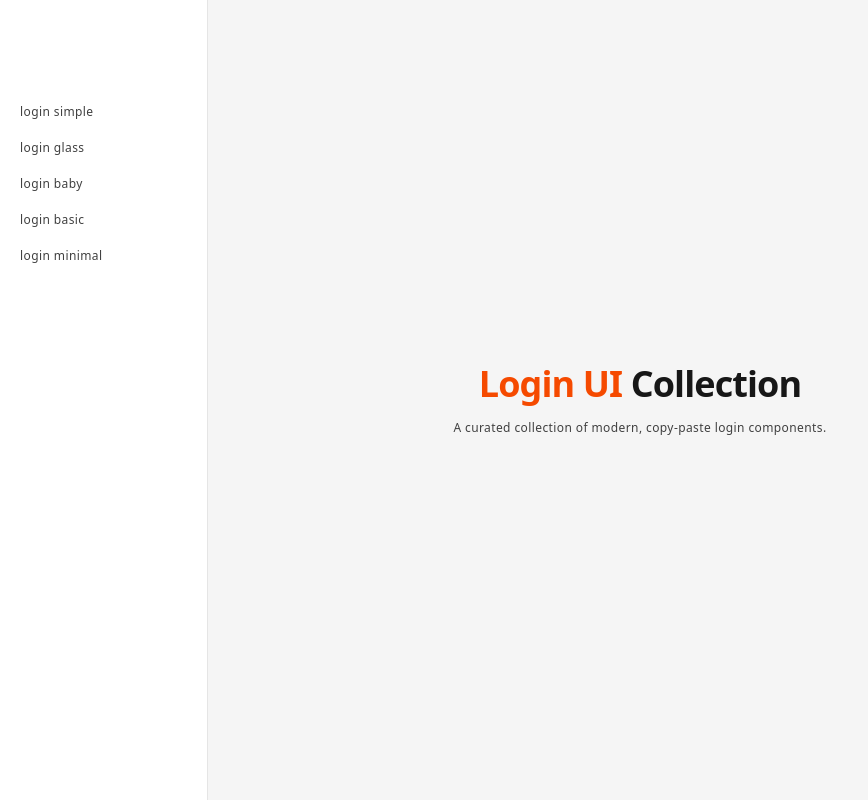
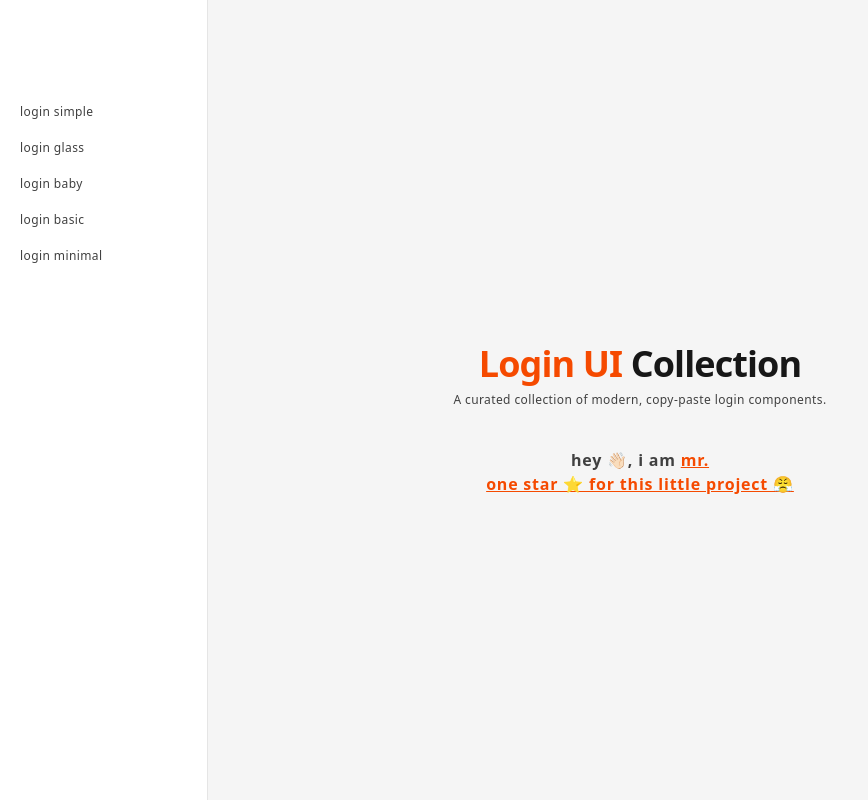
Before and after one commit to rahscripts/login, a Next.js app: page / in a window 1280 px wide. Shown: the whole page, without its empty margins (0-868 px from the left). Built offline with nearby package versions, Linux system fonts and the light colour scheme.

Commit message:
added cta

```diff
--- a/app/page.tsx
+++ b/app/page.tsx
@@ -6,14 +6,20 @@ export default function Home() {
   return (
     <div className="min-h-screen  bg-gray-50 bg-neutral-100 dark:bg-neutral-950 p-8 flex justify-center items-center ">
       <div className="max-w-7xl mx-auto">
-        <header className="mb-12 text-center md:my-10 -space-y-1">
-          <h1 className="text-2xl md:text-4xl font-bold tracking-tight mb-4 text-neutral-900 dark:text-white">
+        <header className="mb-12 text-center md:my-10 flex flex-col gap-2">
+          <h1 className="text-2xl md:text-4xl font-bold tracking-tight text-neutral-900 dark:text-white">
             <span className="text-orange-600 dark:text-orange-400">Login UI</span> Collection
           </h1>
           <p className="text-xs text-neutral-700 dark:text-neutral-300 max-w-2xl mx-auto">
             A curated collection of modern, copy-paste login components.
           </p>
         </header>
+        <p className="tracking-wider text-center text-neutral-700 dark:text-neutral-300 font-semibold">
+          hey 👋🏻, i am <Link href="https://www.rahscripts.online/" target="_blank" rel="noopener noreferrer" className="text-orange-600 dark:text-orange-400 underline">mr.</Link> <br />
+          <Link target="_blank" rel="noopener noreferrer" href="https://github.com/rahscripts/login" className="text-orange-600 dark:text-orange-400 underline">
+            one star ⭐️ for this little project 😤
+          </Link>
+        </p>
       </div>
     </div>
   );
```
